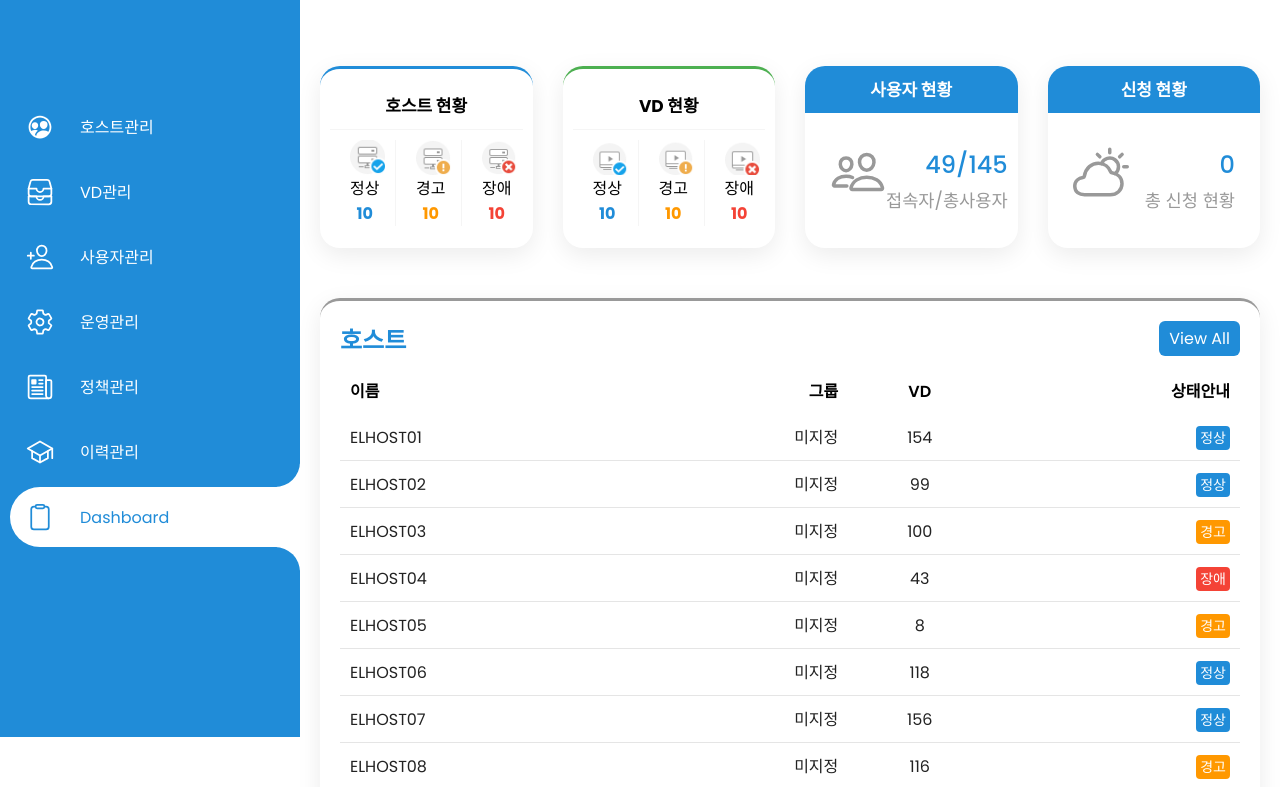
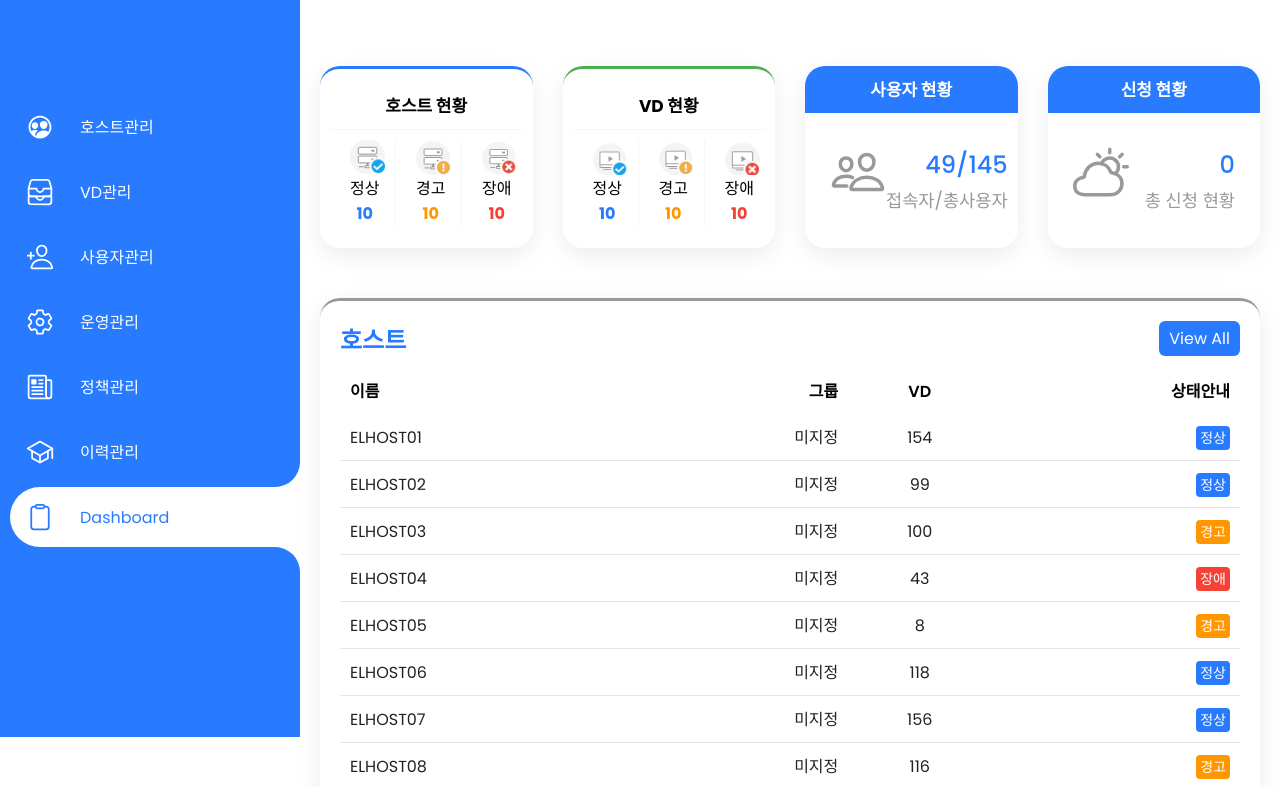
Before and after one commit to seadonggyun4/dashboard-template, a website: page index.html in a window 1280 px wide. Shown: the part 63-850 px from the top of the page. Drawn offline with nearby package versions, Linux system fonts and the light colour scheme; a script that the page names is missing.

Commit message:
🐛 change blud color

```diff
--- a/scss/base/_color.scss
+++ b/scss/base/_color.scss
@@ -1,5 +1,5 @@
-// $blue: #287bff;
-$blue:#208cd8;
+$blue: #287bff;
+// $blue:#208cd8;
 $green: #4caf50;
 $yellow:#ff9800;
 $red: #f44336;
```
Also changed, not shown: css/style.css, 1 other file.
